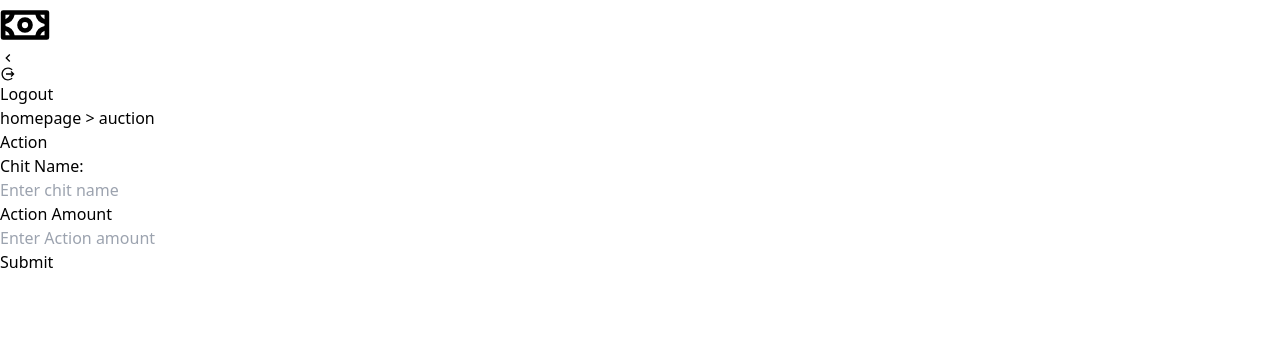
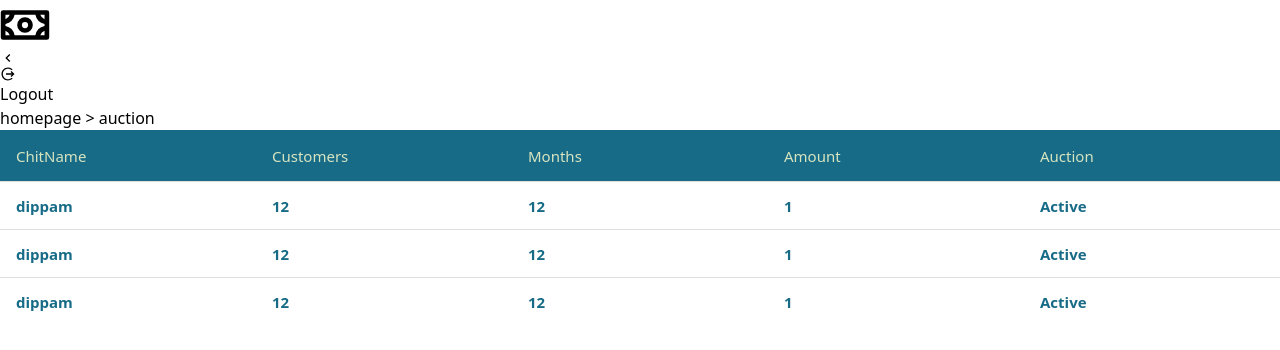
Before and after one commit to Muthamizhwgs/chit-frontend, a React (Vite) app: page /homepage/auction in a window 1280 px wide. Shown: the top 350 px of the page. Built offline with nearby package versions, Linux system fonts and the light colour scheme; the HTML template or start-up script is replaced by a standard one.

Commit message:
auction added

```diff
--- a/src/components/user/auction.jsx
+++ b/src/components/user/auction.jsx
@@ -1,12 +1,76 @@
 import React from 'react'
-
+import DataTable from 'react-data-table-component';
 
 const Actions = () => {
+ const customStyles ={
+  headCells:{
+    style:{
+      backgroundColor:"#176b87",
+      color:"#D7E4C0",
+      fontWeight:"semibold",
+      fontSize:"15px",
+      //borderRadius:"3px"
+    },
+  },
+  rows:{
+    style:{
+      color:"#176b87",
+      fontWeight:"bold",
+      fontSize:"15px"
+
+    }
+  }
+ }
+  const columns = [
+    {
+      name: "ChitName",
+      selector: (row) => row.ChitName,
+    },
+    {
+      name: "Customers",
+      selector: (row) => row.Customers,
+    },
+    {
+      name: "Months",
+      selector: (row) => row.Months,
+    },
+    {
+      name: "Amount",
+      selector: (row) => row.Amount,
+    },
+    {
+      name: "Auction",
+      selector: (row) => row.Auction,
+    }
+  ];
+  const data = [
+    {
+      ChitName: "dippam",
+      Customers: "12",
+      Months: "12",
+      Amount:"1",
+      Auction:"Active"
+    },
+    {
+      ChitName: "dippam",
+      Customers: "12",
+      Months: "12",
+      Amount:"1",
+      Auction:"Active"
+    },
+    {
+      ChitName: "dippam",
+      Customers: "12",
+      Months: "12",
+      Amount:"1",
+      Auction:"Active"
+    }
+  ];
 
 
   return (
     <>
-      <div>
+      {/* <div>
         <h1 className='text-center text-xl pt-10'>Action</h1>
         <div className='p-10 flex gap-10'>
           <div className='flex gap-5 justify-center items-center'>
@@ -18,11 +82,18 @@ const Actions = () => {
             {/* <Autocomplete>
               <Option
             </Autocomplete> */}
-            <input type='number' placeholder='Enter Action amount' className='p-2 w-60' />
+            {/* <input type='number' placeholder='Enter Action amount' className='p-2 w-60' />
           </div>
           <button className='bg-[#176B87] px-10 rounded-md text-white'>Submit</button>
         </div>
-      </div>
+      </div> */}
+      <div>
+      <DataTable
+                  columns={columns}
+                  data={data}
+                  customStyles={customStyles}
+                />
+                </div>
     </>
   )
 }
```
